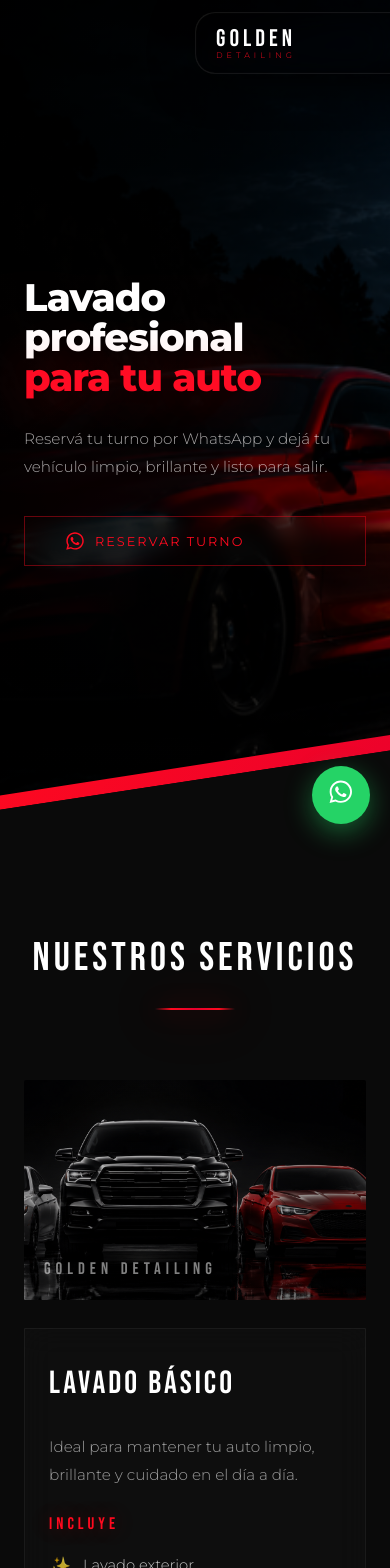
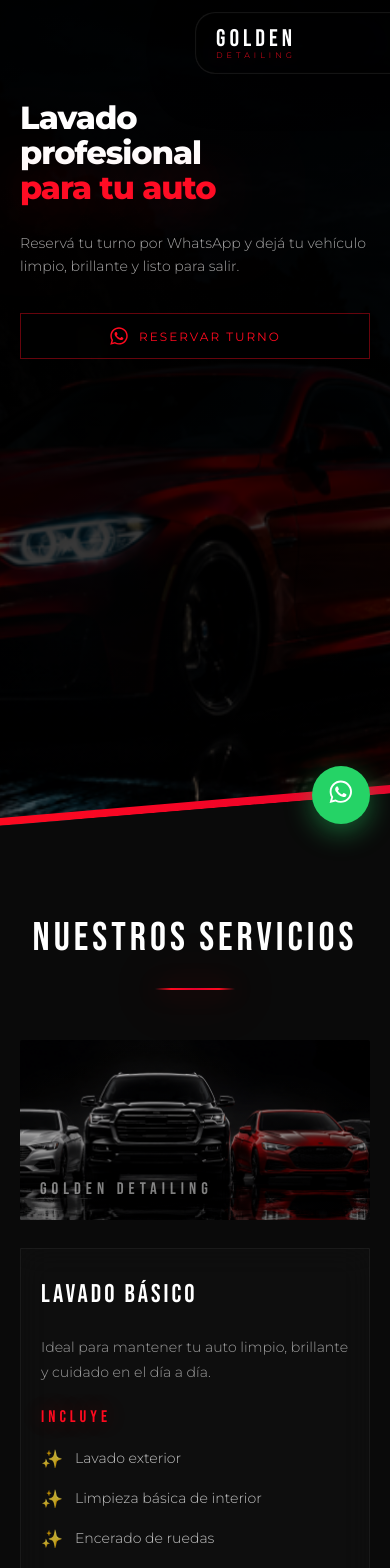
Before and after one commit to PACZKONATASHA/golden.detailing, a React (Vite) app: page / in a window 390 px wide. Shown: the top 1568 px of the page. Built offline with nearby package versions, Linux system fonts and the light colour scheme.

Commit message:
mejore el nav y lo hice mas responsivo

```diff
--- a/src/components/Hero.css
+++ b/src/components/Hero.css
@@ -56,8 +56,15 @@
   margin: 0 auto;
   padding: 0 40px;
   display: flex;
-  justify-content: space-between;
+  justify-content: center;
   align-items: center;
+  gap: 60px;
+  position: relative;
+}
+
+.nav-inner .logo {
+  position: absolute;
+  left: 40px;
 }
 
 .logo {
@@ -224,6 +231,8 @@
   cursor: pointer;
   padding: 4px;
   z-index: 10;
+  position: absolute;
+  right: 20px;
 }
 
 .hamburger span {
@@ -295,6 +304,13 @@
 
   .nav-inner {
     padding: 0 20px;
+    justify-content: flex-start;
+    gap: 0;
+  }
+
+  .nav-inner .logo {
+    position: static;
+    left: auto;
   }
 
   .logo-main {
@@ -316,26 +332,58 @@
 
   .hero-content {
     padding: 110px 24px 110px;
+    align-items: flex-start;
+  }
+
+  .hero-text {
+    max-width: 100%;
   }
 
   .hero-title {
-    font-size: 2.4rem;
+    font-size: clamp(2rem, 8vw, 2.8rem);
   }
 
   .hero-subtitle {
-    font-size: 0.95rem;
+    font-size: 0.92rem;
+    line-height: 1.7;
+    max-width: 100%;
   }
 
   .hero-bg img {
-    object-position: 65% center;
+    object-position: 70% center;
   }
 
   .hero-overlay {
     background: linear-gradient(
-      to right,
-      rgba(0, 0, 0, 0.95) 0%,
-      rgba(0, 0, 0, 0.8) 50%,
+      to bottom,
+      rgba(0, 0, 0, 0.85) 0%,
+      rgba(0, 0, 0, 0.92) 30%,
+      rgba(0, 0, 0, 0.75) 70%,
       rgba(0, 0, 0, 0.4) 100%
     );
   }
+
+  .hero-diagonal-wrap {
+    height: 60px;
+  }
 }
+
+@media (max-width: 480px) {
+  .hero-content {
+    padding: 100px 20px 90px;
+  }
+
+  .hero-title {
+    font-size: 2rem;
+    line-height: 1.1;
+  }
+
+  .hero-subtitle {
+    font-size: 0.88rem;
+  }
+
+  .btn-red {
+    font-size: 0.85rem;
+    padding: 12px 24px;
+  }
+}
--- a/src/components/Services.css
+++ b/src/components/Services.css
@@ -83,6 +83,7 @@
   border-radius: 2px;
   overflow: hidden;
   height: 280px;
+  width: 100%;
 }
 
 .service-img {
@@ -92,6 +93,7 @@
   object-position: center;
   display: block;
   transition: transform 0.5s ease;
+  image-rendering: -webkit-optimize-contrast;
 }
 
 .service-img-wrap:hover .service-img {
@@ -269,11 +271,23 @@
   .services-right {
     position: static;
   }
+
+  .service-img-wrap {
+    height: 240px;
+  }
 }
 
 @media (max-width: 600px) {
   .services-section {
     padding: 80px 0 90px;
+  }
+
+  .services-header {
+    margin-bottom: 50px;
+  }
+
+  .services-title {
+    font-size: 2.5rem;
   }
 
   .lavado-card,
@@ -282,6 +296,38 @@
   }
 
   .service-img-wrap {
-    height: 220px;
+    height: 200px;
+  }
+
+  .service-img {
+    object-fit: cover;
+    object-position: center center;
+  }
+
+  .lavado-title,
+  .resultado-title {
+    font-size: 1.6rem;
+  }
+
+  .includes-list li,
+  .lavado-desc,
+  .resultado-desc {
+    font-size: 0.88rem;
   }
 }
+
+@media (max-width: 480px) {
+  .services-section {
+    padding: 60px 0 70px;
+  }
+
+  .service-img-wrap {
+    height: 180px;
+  }
+
+  .lavado-card,
+  .resultado-card {
+    padding: 24px 20px;
+    gap: 18px;
+  }
+}
--- a/src/index.css
+++ b/src/index.css
@@ -130,8 +130,32 @@ h1, h2, h3 {
 }
 
 /* Responsive padding */
+@media (max-width: 1024px) {
+  .container {
+    padding: 0 40px;
+  }
+}
+
 @media (max-width: 768px) {
   .container {
     padding: 0 24px;
   }
+
+  .btn-red {
+    padding: 13px 32px;
+    font-size: 0.78rem;
+  }
 }
+
+@media (max-width: 480px) {
+  .container {
+    padding: 0 20px;
+  }
+
+  .btn-red {
+    padding: 12px 28px;
+    font-size: 0.75rem;
+    width: 100%;
+    justify-content: center;
+  }
+}
```
